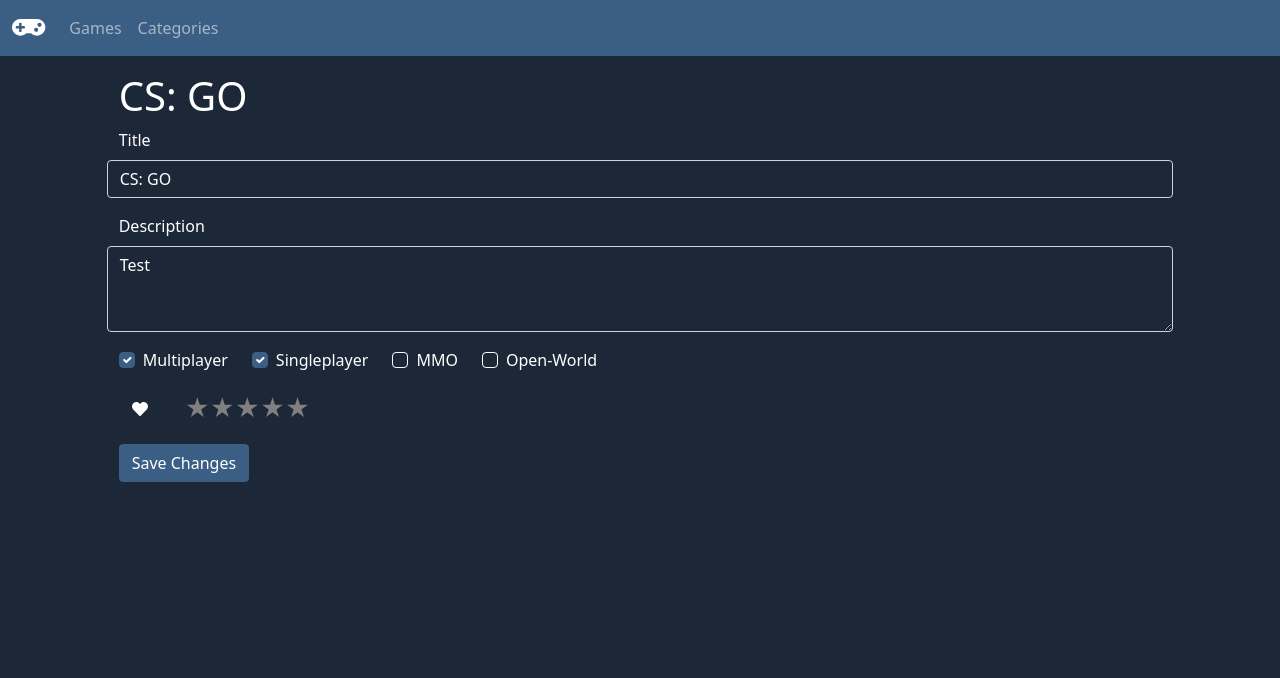
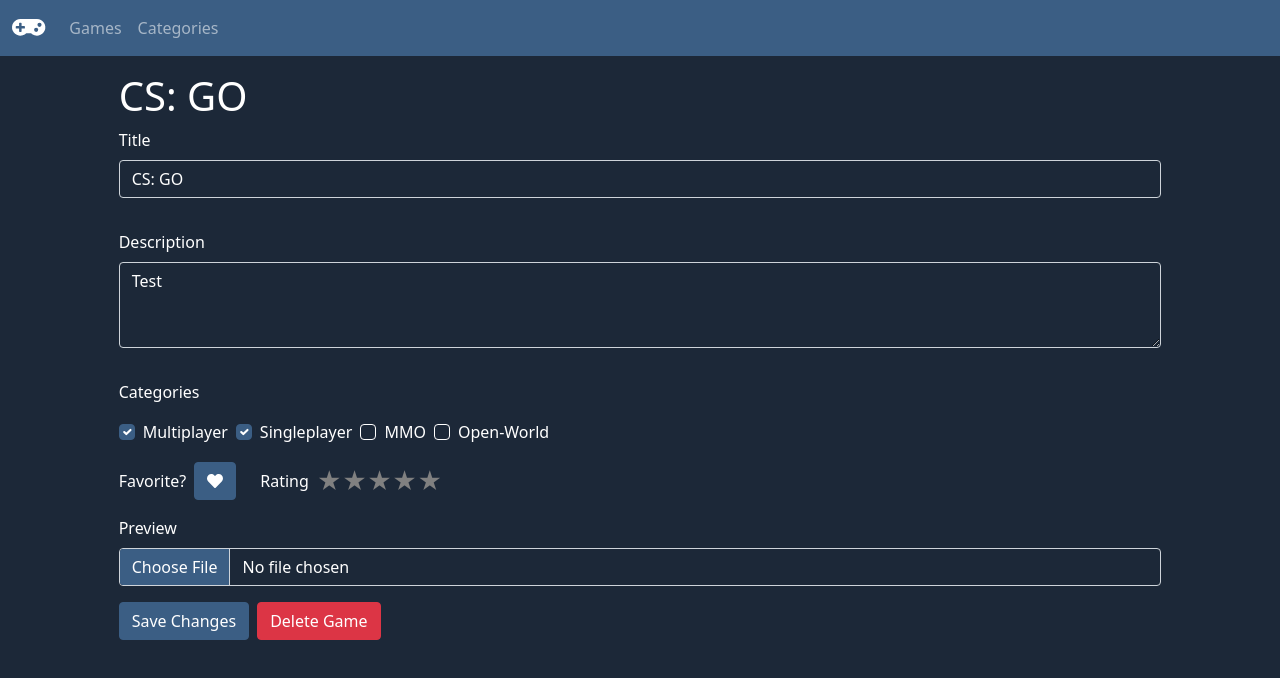
Before and after one commit to Axdecces/school-game-library, a React (Create React App) app in the folder frontend/: page /games/1 in a window 1280 px wide. Shown: the top 678 px of the page. Built offline with nearby package versions, Linux system fonts and the light colour scheme.

Commit message:
Added Edit Page and Input Validation

```diff
--- a/frontend/src/custom.scss
+++ b/frontend/src/custom.scss
@@ -3,10 +3,9 @@ $body-color:  white;
 $modal-content-bg: #1C2838;
 $form-check-input-checked-bg-color: #3b5e84;
 $form-check-input-border: 1px solid white;
+$form-file-button-bg: #3b5e84;
 
-$theme-colors: (
-    "primary": #3b5e84,
-);
+$primary: #3b5e84;
 
 /* import bootstrap to set changes */
 @import "~bootstrap/scss/bootstrap";
--- a/frontend/src/features/games/Favorite.jsx
+++ b/frontend/src/features/games/Favorite.jsx
@@ -3,15 +3,12 @@ import { FontAwesomeIcon } from '@fortawesome/react-fontawesome';
 import { faHeart as fasHeart } from '@fortawesome/free-solid-svg-icons';
 import { faHeart as farHeart } from '@fortawesome/free-regular-svg-icons';
 
-import './Favorite.scss';
-import { useDispatch } from 'react-redux';
-
 import Button from 'react-bootstrap/Button'
 
 function Favorite(props) {
     return (
-        <Button className='favorite' variant='outline-dark' onClick={props.handleClick}>
-            {props.isFavorite ? <FontAwesomeIcon icon={fasHeart} /> : <FontAwesomeIcon icon={farHeart} />}
+        <Button variant='primary' onClick={props.handleClick}>
+            {props.isFavorite ? <FontAwesomeIcon icon={fasHeart}/> : <FontAwesomeIcon icon={farHeart} />}
         </Button>
     );
 };
--- a/frontend/src/features/games/Favorite.scss
+++ /dev/null
@@ -1,3 +0,0 @@
-.favorite {
-	margin-left: auto;
-}
--- a/frontend/src/features/games/Game.jsx
+++ b/frontend/src/features/games/Game.jsx
@@ -6,6 +6,7 @@ import { Link } from  'react-router-dom';
 import './Game.scss';
 
 import Modal from 'react-bootstrap/Modal';
+import Stack from 'react-bootstrap/Stack';
 import Col from 'react-bootstrap/Col';
 import Ratio from 'react-bootstrap/Ratio';
 import Fade from 'react-bootstrap/Fade';
@@ -83,10 +84,12 @@ function Game(props) {
 
             <Modal show={show} onHide={handleClose}>
                 <Modal.Header>
-                    <Modal.Title>{ game.title }</Modal.Title>
-                    <Favorite isFavorite={game.is_favorite} handleClick={handleFavoriteClick}/>
-                    <Button variant='outline-dark' as={Link} to={'/games/' + game.id}><FontAwesomeIcon icon={faCog} /></Button>
-                    <CloseButton variant='white' onClick={handleClose}/>
+                <Stack className='w-100' direction="horizontal" gap={2}>
+                    <Modal.Title className='me-auto'>{ game.title }</Modal.Title>
+                    <Favorite className='ms-auto'  isFavorite={game.is_favorite} handleClick={handleFavoriteClick}/>
+                    <Button variant='primary' as={Link} to={'/games/' + game.id}><FontAwesomeIcon icon={faCog} /></Button>
+                    <CloseButton className='ms-0' variant='white' onClick={handleClose}/>
+                </Stack>
                 </Modal.Header>
                 <Modal.Body>
                     { game.description }
--- a/frontend/src/features/games/Game.scss
+++ b/frontend/src/features/games/Game.scss
@@ -31,11 +31,3 @@
     margin: auto;
     z-index: 1;
 }
-
-.modal-header {
-    justify-content: space-between;
-}
-
-.modal-header .btn-close {
-    margin-left: 0;
-}
--- a/frontend/src/features/games/GameDetail.jsx
+++ b/frontend/src/features/games/GameDetail.jsx
@@ -11,7 +11,9 @@ import Rating from './Rating';
 import Container from 'react-bootstrap/Container';
 import Row from 'react-bootstrap/Row';
 import Col from 'react-bootstrap/Col';
-import Button from 'react-bootstrap/Button'
+import Button from 'react-bootstrap/Button';
+import Toast from 'react-bootstrap/Toast';
+import ToastContainer from 'react-bootstrap/ToastContainer';
 
 import Form from 'react-bootstrap/Form';
 
@@ -30,6 +32,11 @@ function GameDetail(props) {
 	const [isFavorite, setIsFavorite] = useState(false);
 	const [favoriteChanged, setFavoriteChanged] = useState(false);
 
+	const [showToast, setShowToast] = useState(false);
+
+	const [titleInvalid, setTitleInvalid] = useState(false);
+	const [descriptionInvalid, setDescriptionInvalid]  = useState(false);
+
 	useEffect(() => {
 		if (game) {
 			setGameTags(game.tags);
@@ -39,21 +46,20 @@ function GameDetail(props) {
 
 	useEffect(() => {
 		if (gameTagsChanged) {
-			setEdits({...edits, ['tags']: gameTags});
+			setEdits(edits => { return {...edits, tags: gameTags} });
 		}
-	}, [gameTags]);
+	}, [gameTags, gameTagsChanged]);
 
 	useEffect(() => {
 		if (favoriteChanged) {
-			setEdits({...edits, ['favorite']: isFavorite});
+			setEdits(edits => { return {...edits, isFavorite: isFavorite}});
 		}
-	}, [isFavorite]);
+	}, [isFavorite, favoriteChanged]);
 
 	const dispatch = useDispatch();
 
 	function TagsList() {
-		return tags.map(tag => {
-			return (
+		return tags.map(tag =>
 			<Col key={tag.id} xs='auto'>
 				<Form.Check
 					label={tag.title}
@@ -64,8 +70,7 @@ function GameDetail(props) {
 					onChange={handleSelect}
 				/>
 			</Col>
-			)
-		})
+		)
 
 	}
 
@@ -78,7 +83,7 @@ function GameDetail(props) {
 		if (e.target.checked){
 			setGameTags([...gameTags, parseInt(e.target.id)])
 		} else {
-			setGameTags(gameTags.filter((tag) => tag != e.target.id))
+			setGameTags(gameTags.filter((tag) => tag !== parseInt(e.target.id)))
 		};
 	}
 
@@ -88,13 +93,37 @@ function GameDetail(props) {
     }
 
 	const handleRatingChange = (rating) => {
-		setEdits({...edits, ['rating']: rating });
+		setEdits({...edits, rating: rating });
 	}
 
 	const handleSave  = () => {
-		console.log(edits);
+		if (edits.title === '' || edits.description === '') {
+			if (edits.title === '') {
+				setTitleInvalid(true);
+			}
+			if (edits.description === '') {
+				setDescriptionInvalid(true);
+			}
+			console.log('Validation faulty')
+			return
+		} else {
+			setTitleInvalid(false);
+			setDescriptionInvalid(false);
+		}
+
+
+		console.log(edits)
 		dispatch({ type: 'games/update', payload: edits });
 		setEdits({ id: gameId });
+		setShowToast(true);
+	}
+
+	const handleDelete = () => {
+		console.log('Delte game')
+	}
+
+	const handleFileUpload = (e) => {
+		console.log(e)
 	}
 
 	return (
@@ -110,33 +139,54 @@ function GameDetail(props) {
 				<Col />
 				<Col xs={10}>
 					<Form>
-						<Form.Group as={Row} className='mb-3' controlId='title'>
-							<Form.Label>Title</Form.Label>
-							<Form.Control type='text' defaultValue={game && game.title} placeholder='Title of the game' onChange={handleChange}/>
-						</Form.Group>
+						<Row className='mb-3 g-1'>
+							<Form.Group className='mb-3' controlId='title'>
+								<Form.Label>Title</Form.Label>
+								<Form.Control required type='text' defaultValue={game && game.title} placeholder='Title of the game' onChange={handleChange} isInvalid={titleInvalid}/>
+							</Form.Group>
+						</Row>
 
-						<Form.Group as={Row} className='mb-3' controlId='description'>
-							<Form.Label>Description</Form.Label>
-							<Form.Control as='textarea' rows={3} defaultValue={game && game.description} onChange={handleChange}/>
-						</Form.Group>
-						<Row className='mb-3'>
+
+						<Row className='mb-3 g-1'>
+							<Form.Group className='mb-3' controlId='description'>
+								<Form.Label>Description</Form.Label>
+								<Form.Control required as='textarea' rows={3} defaultValue={game && game.description} onChange={handleChange} isInvalid={descriptionInvalid}/>
+							</Form.Group>
+						</Row>
+						<Row className='mb-3 g-2'>
+							<Form.Label>Categories</Form.Label>
 							{game && tags && <TagsList />}
-
-							<Col>
+						</Row>
+						<Row className='mb-3 align-items-center g-2'>
+							<Col xs='auto'>
+								<Form.Label className='m-0'>Favorite?</Form.Label>
 							</Col>
-						</Row>
-						<Row className='mb-3'>
+							<Col xs='auto' className='me-3'>
+								<Favorite isFavorite={isFavorite} handleClick={handleFavoriteClick} />
+							</Col>
 							<Col xs='auto'>
-								<Favorite isFavorite={isFavorite} handleClick={handleFavoriteClick} />
+								<Form.Label className='m-0'>Rating</Form.Label>
 							</Col>
 							<Col xs='auto'>
 								<Rating rating={game && game.rating} handleChange={handleRatingChange} />
 							</Col>
 						</Row>
-						<Row className='mb-3'>
+
+						<Row className='mb-3 g-2'>
+							<Form.Group controlId="preview">
+							<Form.Label>Preview</Form.Label>
+							<Form.Control type='file' bg='primary' onChange={handleFileUpload}/>
+							</Form.Group>
+						</Row>
+						<Row className='mb-3 g-2'>
 							<Col xs='auto'>
-								<Button onClick={handleSave} className='mb-2'>
+								<Button onClick={handleSave}>
 									Save Changes
+								</Button>
+							</Col>
+							<Col xs='auto'>
+								<Button variant='danger' onClick={handleDelete}>
+									Delete Game
 								</Button>
 							</Col>
 						</Row>
@@ -144,7 +194,11 @@ function GameDetail(props) {
 				</Col>
 				<Col />
 			</Row>
-
+			<ToastContainer className='p-3 w-auto' position='bottom-center'>
+				<Toast bg='primary' onClose={() => setShowToast(false)} show={showToast} delay={3000} autohide>
+					<Toast.Body>Änderungen gespeichert.</Toast.Body>
+				</Toast>
+			</ToastContainer>
 		</Container>
 	);
 }
--- a/frontend/src/features/games/GamesList.jsx
+++ b/frontend/src/features/games/GamesList.jsx
@@ -4,6 +4,7 @@ import { useSelector } from 'react-redux';
 import Container from 'react-bootstrap/Container';
 import Row from 'react-bootstrap/Row';
 import Button from 'react-bootstrap/Button';
+import Ratio from 'react-bootstrap/Ratio';
 
 import Game from './Game';
 
@@ -21,9 +22,11 @@ function GamesList() {
       <Row xs={1} sm={2} lg={3} xxl={4} className="g-5 justify-content-evenly">
         {games && games.map(game => {return <Game key={game.id} id={game.id} />})}
       </Row>
-      <Button className='fab'>
-        <FontAwesomeIcon icon={faPlus} size="3x" className='icon' />
-      </Button>
+      <Ratio aspectRatio="1x1" className='fab'>
+        <Button className='fab-button'>
+          <FontAwesomeIcon icon={faPlus} size="2x" className='icon' />
+        </Button>
+      </Ratio>
     </Container>
 
   )
--- a/frontend/src/features/games/GamesList.scss
+++ b/frontend/src/features/games/GamesList.scss
@@ -3,16 +3,15 @@
 	right: 2rem;
 	bottom: 2rem;
 	z-index: 1000;
-	border-radius: 50%;
+	width: 3.5rem;
 
-	width: 4.2em;
-	height: 4.2em;
+	Button {
+		border-radius: 50%;
+	}
 
 }
 
-
 .icon {
-	text-align: center;
-	vertical-align: middle;
-	line-height: 4.2em;
+	display: block;
+	margin: 0 auto;
 }
--- a/frontend/src/features/games/Rating.jsx
+++ b/frontend/src/features/games/Rating.jsx
@@ -1,7 +1,6 @@
 import React from "react";
 import ReactStars from "react-rating-stars-component";
 import { FontAwesomeIcon } from "@fortawesome/react-fontawesome";
-import { useDispatch } from 'react-redux';
 
 function Rating(props) {
     return(
--- a/frontend/src/features/header/Header.jsx
+++ b/frontend/src/features/header/Header.jsx
@@ -22,7 +22,7 @@ function Header() {
 
   useEffect(() => {
     dispatch({type: 'header/setActive', payload: location.pathname });
-  }, [location]);
+  }, [location, dispatch]);
 
 
 	return (
--- a/frontend/src/store/store.js
+++ b/frontend/src/store/store.js
@@ -1,12 +1,10 @@
 import { configureStore } from '@reduxjs/toolkit';
-import thunk from "redux-thunk";
 import gamesReducer from '../features/games/gamesSlice';
 import tagsReducer from '../features/tags/tagsSlice';
 import headerReducer from '../features/header/headerSlice';
 
 
 export const store = configureStore({
-  middleware: [thunk],
   reducer: {
     games: gamesReducer,
     tags: tagsReducer,
```
Also changed, not shown: 2 other files (tests, documents, lock files or other folders).
